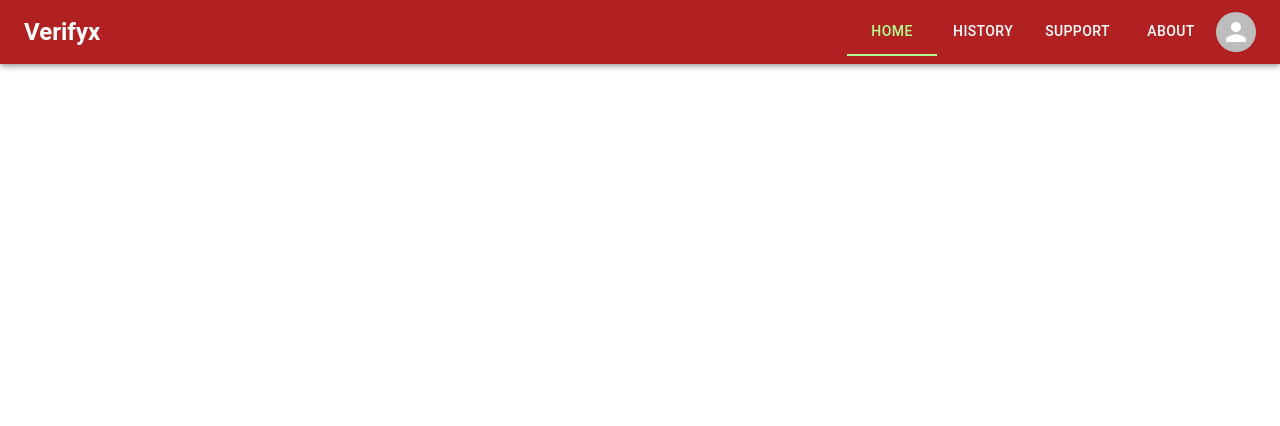
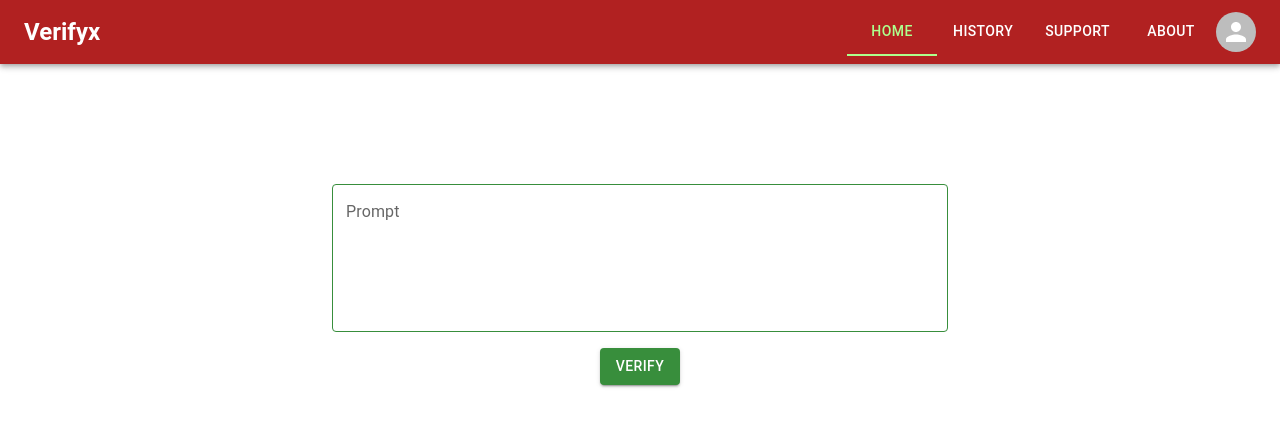
Before and after one commit to madstone0-0/verification-tool, a React (Vite) app: page / in a window 1280 px wide. Shown: the top 426 px of the page. Built offline with nearby package versions, Linux system fonts and the light colour scheme.

Commit message:
(feat): Moved Prompt page to it's own component and handled state

```diff
--- /dev/null
+++ b/src/components/Ask/index.jsx
@@ -0,0 +1,16 @@
+import React from "react";
+import Prompt from "../Prompt";
+
+const Ask = ({ onPromptChange, onPromptSubmit, prompt }) => {
+    return (
+        <>
+            <Prompt
+                prompt={prompt}
+                onPromptChange={onPromptChange}
+                onPromptSubmit={onPromptSubmit}
+            />
+        </>
+    );
+};
+
+export default Ask;
--- a/src/components/Main/index.jsx
+++ b/src/components/Main/index.jsx
@@ -1,9 +1,20 @@
 import React from "react";
 
+import Ask from "../Ask";
 import Header from "../Header";
+import { usePrompts } from "../hooks";
+
 const Main = () => {
+    const { onPromptChange, onPromptSubmit, prompt } = usePrompts();
     return (
+        <div>
             <Header title="Verifyx" />
+            <Ask
+                prompt={prompt}
+                onPromptChange={onPromptChange}
+                onPromptSubmit={onPromptSubmit}
+            />
+        </div>
     );
 };
 
--- /dev/null
+++ b/src/components/Prompt/index.jsx
@@ -0,0 +1,60 @@
+import { Box, Button, Container, Stack, TextField } from "@mui/material";
+import React from "react";
+
+const Prompt = ({ onPromptChange, onPromptSubmit, prompt }) => {
+    return (
+        <Container maxWidth="xl">
+            <form onSubmit={onPromptSubmit}>
+                <Stack
+                    sx={{ mt: { md: 15, xs: 10 } }}
+                    justifyContent="center"
+                    alignItems="center"
+                    spacing={2}
+                >
+                    <TextField
+                        id="prompt-input"
+                        label="Prompt"
+                        variant="outlined"
+                        multiline
+                        minRows={5}
+                        maxRows={10}
+                        sx={{
+                            width: { md: "50%", xs: "80%" },
+                            borderRadius: 28,
+                            color: "primary.main",
+                            "& label.Mui-focused": {
+                                color: "primary.dark",
+                            },
+                            "& .MuiInput-underline:after": {
+                                borderBottomColor: "primary.dark",
+                            },
+                            "& .MuiOutlinedInput-root": {
+                                "& fieldset": {
+                                    borderColor: "primary.dark",
+                                },
+                                "&:hover fieldset": {
+                                    borderColor: "primary.main",
+                                },
+                                "&.Mui-focused fieldset": {
+                                    borderColor: "primary.dark",
+                                },
+                            },
+                        }}
+                        onChange={onPromptChange}
+                        value={prompt}
+                        type="text"
+                    />
+                    <Button
+                        sx={{ backgroundColor: "primary.dark" }}
+                        variant="contained"
+                        type="submit"
+                    >
+                        Verify
+                    </Button>
+                </Stack>
+            </form>
+        </Container>
+    );
+};
+
+export default Prompt;
--- /dev/null
+++ b/src/components/PromptProvider/index.jsx
@@ -0,0 +1,30 @@
+import React, { createContext, useState } from "react";
+
+export const PromptContext = createContext();
+
+const PromptProvider = ({ children }) => {
+    const [prompt, updatePrompt] = useState("");
+    const [error, updateErrorState] = useState(null);
+    const [loading, updateLoadingState] = useState(true);
+
+    const onPromptChange = (e) => {
+        return updatePrompt(e.target.value);
+    };
+
+    const onPromptSubmit = (e) => {
+        e.preventDefault();
+        console.log({ prompt });
+        updateLoadingState(true);
+        updatePrompt("");
+    };
+
+    return (
+        <PromptContext.Provider
+            value={{ onPromptChange, onPromptSubmit, prompt }}
+        >
+            {children}
+        </PromptContext.Provider>
+    );
+};
+
+export default PromptProvider;
--- /dev/null
+++ b/src/components/hooks/index.js
@@ -0,0 +1,5 @@
+import { useContext } from "react";
+
+import { PromptContext } from "../PromptProvider";
+
+export const usePrompts = () => useContext(PromptContext);
--- a/src/index.jsx
+++ b/src/index.jsx
@@ -3,6 +3,7 @@ import { createRoot } from "react-dom/client";
 
 import AppThemeProvider from "./components/AppThemeProvider";
 import Main from "./components/Main";
+import PromptProvider from "./components/PromptProvider";
 import css from "./styles/styles.css";
 
 const container = document.getElementById("root");
@@ -10,8 +11,10 @@ const root = createRoot(container);
 
 root.render(
     <React.StrictMode>
+        <PromptProvider>
             <AppThemeProvider>
                 <Main />
             </AppThemeProvider>
+        </PromptProvider>
     </React.StrictMode>,
 );
```
